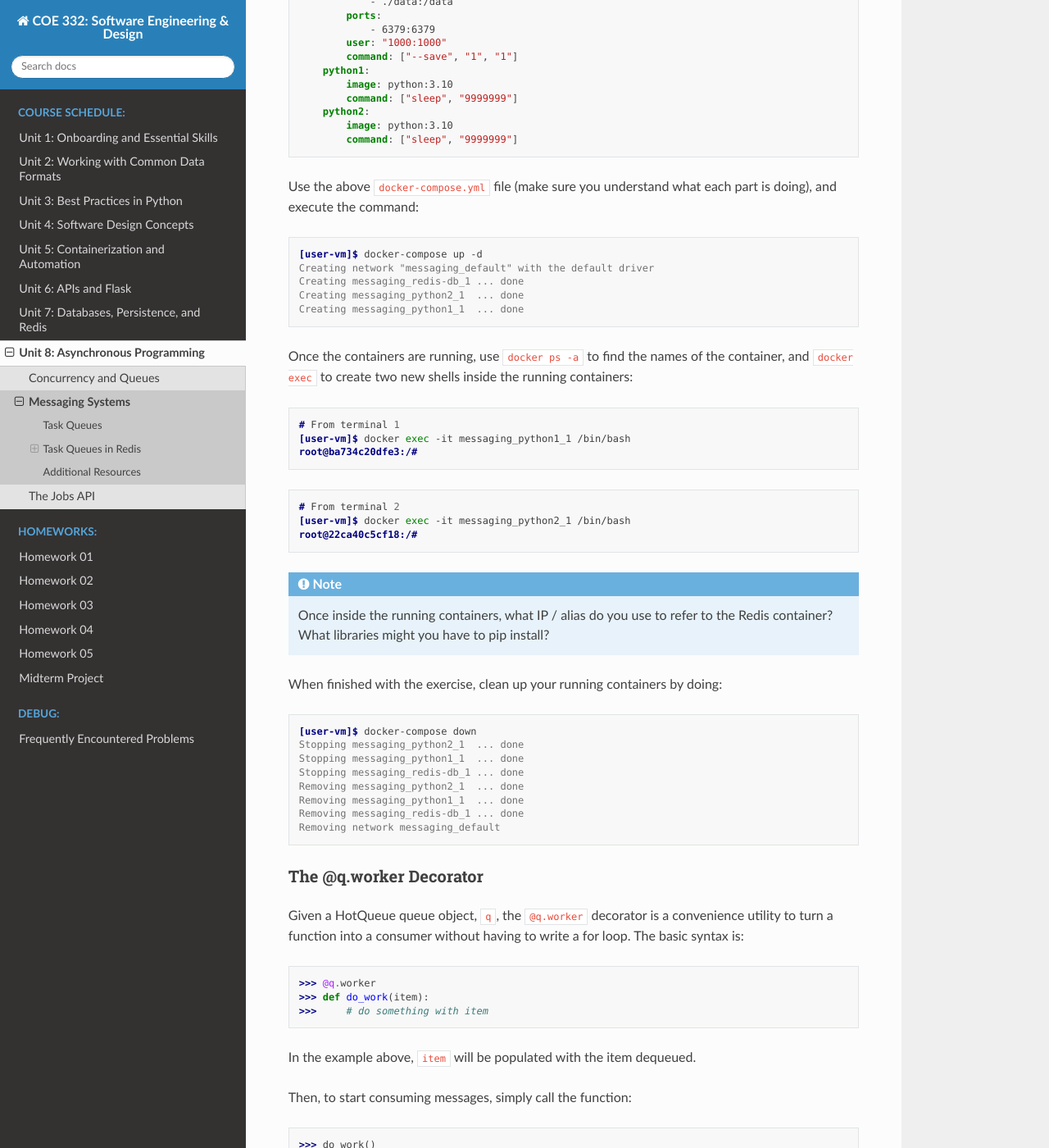
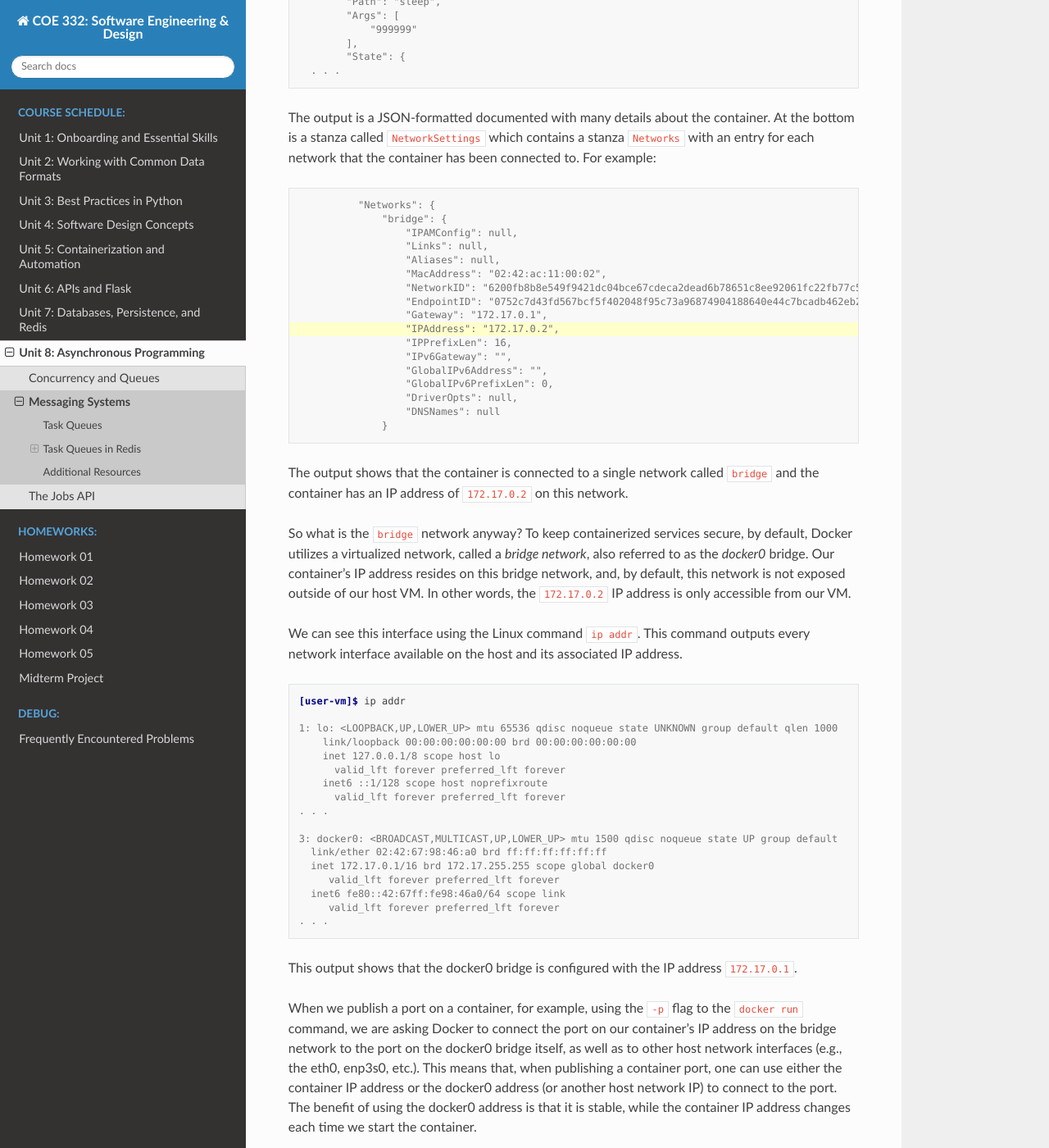
Before and after one commit to TACC/coe-332-sp25, a Sphinx documentation site: the page built from docs/unit08/messaging.rst, in a window 1280 px wide and 1400 px high, scrolled down 2438 px. Shown: the whole window at 82% size. Built offline with Sphinx 7.4.7 and the Read the Docs theme 3.1.0, drawn with Linux system fonts in a browser that asks for light colours; some of the changed text lies outside the part shown.

Commit message:
Add content on container networking

```diff
--- a/docs/unit08/messaging.rst
+++ b/docs/unit08/messaging.rst
@@ -81,12 +81,115 @@ Complete the following on your JetStream VM.
   7. Back in the first terminal, check the length of the queue; add some more objects to the queue.
   8. Confirm the newly added objects are "instantaneously" printed to the screen back in the second terminal.
 
+A Word on Container Networking
+~~~~~~~~~~~~~~~~~~~~~~~~~~~~~~
+
+We'd like to use containers to orchestrate the components of our task queue system. We'll have
+two Python containers representing the producer and consumer components, and we'll have an additional
+Redis container for persisting the queue data. To get this to work, we'll need to address the Redis
+server, running in the last container, from our other two Python containers. To do that, we'll need
+to understand a bit about container networking.
+
+Docker isolates individual containers at the network level, meaning that each container is uniquely
+addressable with an IP address and a full complement of ports (0-65535). We can see the IP address
+of an individual container using the ``docker inspect <container>`` command:
+
+.. code-block:: console
+
+  [user-vm]$ docker inspect 089c14804c9b
+
+  [
+      {
+          "Id": "089c14804c9bb5a26ec01b6df2a23916a7be83e89326bc5818688097b22b50b5",
+          "Created": "2025-03-25T01:24:31.150990988Z",
+          "Path": "sleep",
+          "Args": [
+              "999999"
+          ],
+          "State": {
+    . . .
+
+The output is a JSON-formatted documented with many details about the container. At the bottom
+is a stanza called ``NetworkSettings`` which contains a stanza ``Networks`` with an entry for
+each network that the container has been connected to. For example:
+
+
+.. code-block:: console
+  :emphasize-lines: 10
+
+            "Networks": {
+                "bridge": {
+                    "IPAMConfig": null,
+                    "Links": null,
+                    "Aliases": null,
+                    "MacAddress": "02:42:ac:11:00:02",
+                    "NetworkID": "6200fb8b8e549f9421dc04bce67cdeca2dead6b78651c8ee92061fc22fb77c56",
+                    "EndpointID": "0752c7d43fd567bcf5f402048f95c73a96874904188640e44c7bcadb462eb2c7",
+                    "Gateway": "172.17.0.1",
+                    "IPAddress": "172.17.0.2",
+                    "IPPrefixLen": 16,
+                    "IPv6Gateway": "",
+                    "GlobalIPv6Address": "",
+                    "GlobalIPv6PrefixLen": 0,
+                    "DriverOpts": null,
+                    "DNSNames": null
+                }
+
+The output shows that the container is connected to a single network called ``bridge`` and the
+container has an IP address of ``172.17.0.2`` on this network.
+
+So what is the ``bridge`` network anyway?
+To keep containerized services secure, by default, Docker utilizes a virtualized network, called a
+*bridge network*, also referred to as the *docker0* bridge. Our container's IP address resides on
+this bridge network, and, by default, this network is not exposed outside of our host VM. In other
+words, the ``172.17.0.2`` IP address is only accessible from our VM.
+
+We can see this interface using the Linux command ``ip addr``. This command outputs every
+network interface available on the host and its associated IP address.
+
+.. code-block:: console
+
+  [user-vm]$ ip addr
+
+  1: lo: <LOOPBACK,UP,LOWER_UP> mtu 65536 qdisc noqueue state UNKNOWN group default qlen 1000
+      link/loopback 00:00:00:00:00:00 brd 00:00:00:00:00:00
+      inet 127.0.0.1/8 scope host lo
+        valid_lft forever preferred_lft forever
+      inet6 ::1/128 scope host noprefixroute
+        valid_lft forever preferred_lft forever
+  . . .
+
+  3: docker0: <BROADCAST,MULTICAST,UP,LOWER_UP> mtu 1500 qdisc noqueue state UP group default
+    link/ether 02:42:67:98:46:a0 brd ff:ff:ff:ff:ff:ff
+    inet 172.17.0.1/16 brd 172.17.255.255 scope global docker0
+       valid_lft forever preferred_lft forever
+    inet6 fe80::42:67ff:fe98:46a0/64 scope link
+       valid_lft forever preferred_lft forever
+  . . .
+
+This output shows that the docker0 bridge is configured with the IP address ``172.17.0.1``.
+
+When we publish a port on a container, for example, using the ``-p`` flag to the ``docker run``
+command, we are asking Docker to connect the port on our container's IP address on the bridge network
+to the port on the docker0 bridge itself, as well as to other host network interfaces
+(e.g., the eth0, enp3s0, etc.).
+This means that, when publishing a container port, one can use either the container IP address
+or the docker0 address (or another host network IP) to connect to the port. The benefit of using
+the docker0 address is that it is stable, while the container IP address changes each time
+we start the container.
+
+We underscore that this Docker networking is typically restricted to the individual server (e.g., VM)
+running Docker.
+When we discuss Kubernetes, we will further expand upon these ideas to allow ports on containerized
+services to be connected to and from other containers running across a cluster of machines.
+
 
 EXERCISE 2
 ~~~~~~~~~~
 
-Repeat the above steps, but this time orchestrate three containers together using ``docker-compose``: a Redis
-container and two other Python containers which may simulate, for example, a Flask app and a worker.
+Repeat the steps in Exercise 1, but this time orchestrate three containers together
+using ``docker-compose``: a Redis container and two other Python containers which may simulate,
+for example, a Flask app and a worker.
 
 .. note::
 
```
